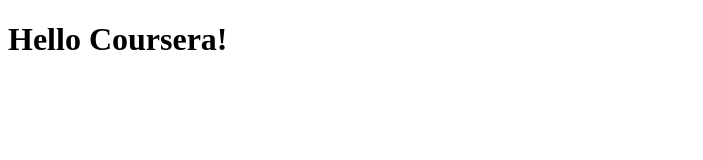
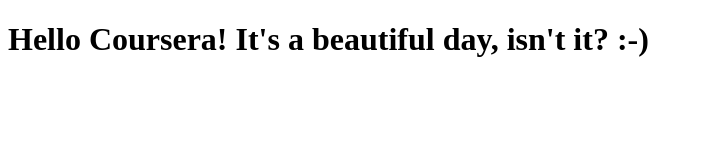
Before and after one commit to sqc2o/coursera-test2, a plain HTML site: page site/index.html in a window 1280 px wide. Shown: the whole page, without its empty margins (0-703 px from the left). Drawn offline with Linux system fonts and the light colour scheme.

Commit message:
Small addition to page content

```diff
--- a/site/index.html
+++ b/site/index.html
@@ -4,6 +4,6 @@
 	<title>Hello Coursera!</title>
 </head>
 <body>
-<h1>Hello Coursera!</h1>
+<h1>Hello Coursera! It's a beautiful day, isn't it? :-)</h1>
 </body>
 </html>
```
